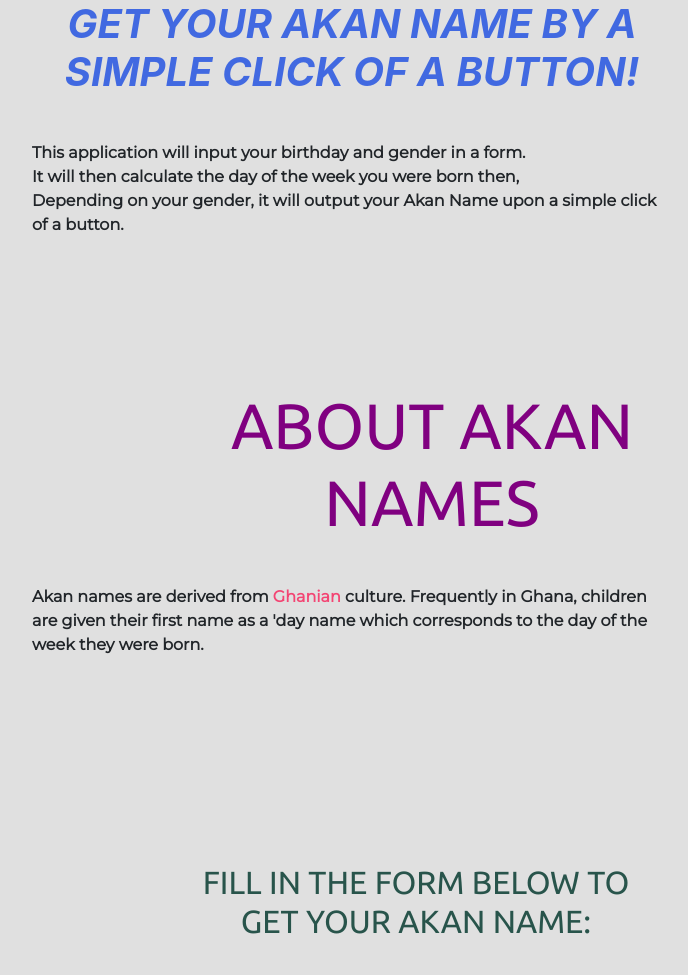
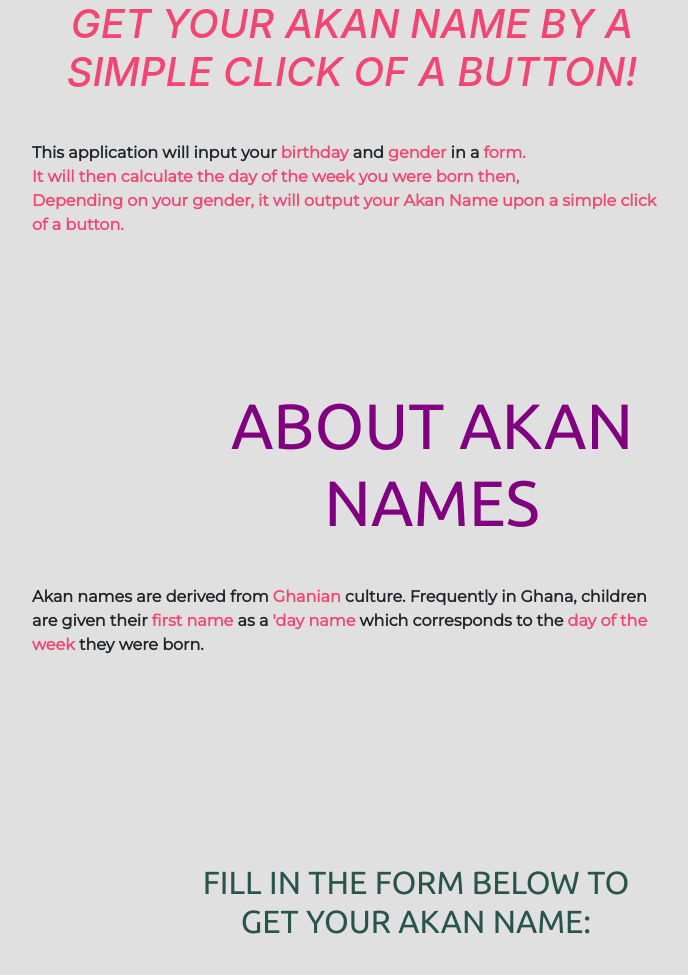
Before and after one commit to chelseaayoo/GET-AKAN-NAME, a plain HTML site: page index.html in a window 1280 px wide. Shown: the top 975 px of the page, without its empty margins (224-912 px from the left). Drawn offline with nearby package versions, Linux system fonts and the light colour scheme.

Commit message:
create spans to enhance styling

```diff
--- a/index.html
+++ b/index.html
@@ -11,13 +11,13 @@
 
 <body>
     <div class="h1">
-        <h1> <strong>GET YOUR AKAN NAME BY A SIMPLE CLICK OF A BUTTON! </strong></h1>
+        <h1> <span>GET YOUR AKAN NAME BY A SIMPLE CLICK OF A BUTTON! </span></h1>
     </div>
-    <p>This application will input your <strong>birthday</strong> and <strong>gender </strong>in a <strong>form. <br>It will then calculate the <strong>day of the week </strong>you were born then, <br>Depending on your gender, it will output your <strong>Akan Name </strong>upon a simple <strong>click </strong>of a button.</strong></p>
+    <p>This application will input your <span>birthday</span> and <span>gender </span>in a <span>form. <br>It will then calculate the <span>day of the week </span>you were born then, <br>Depending on your gender, it will output your <span>Akan Name </span>upon a simple <span>click </span>of a button.</span></p>
 	<div class="top-container">
 		<h2>ABOUT AKAN NAMES</h2>
-		<p>Akan names are derived from <span>Ghanian</span> culture. Frequently in Ghana, children are given their <strong>first name</strong>  as a <strong>'day name </strong>
-			which corresponds to the <strong>day of the week</strong> they were born.</p><br>
+		<p>Akan names are derived from <span>Ghanian</span> culture. Frequently in Ghana, children are given their <span>first name</span>  as a <span>'day name </span>
+			which corresponds to the <span>day of the week</span> they were born.</p><br>
 
 	</div>
 	<h3>FILL IN THE FORM BELOW TO GET YOUR AKAN NAME:</h3>
```
